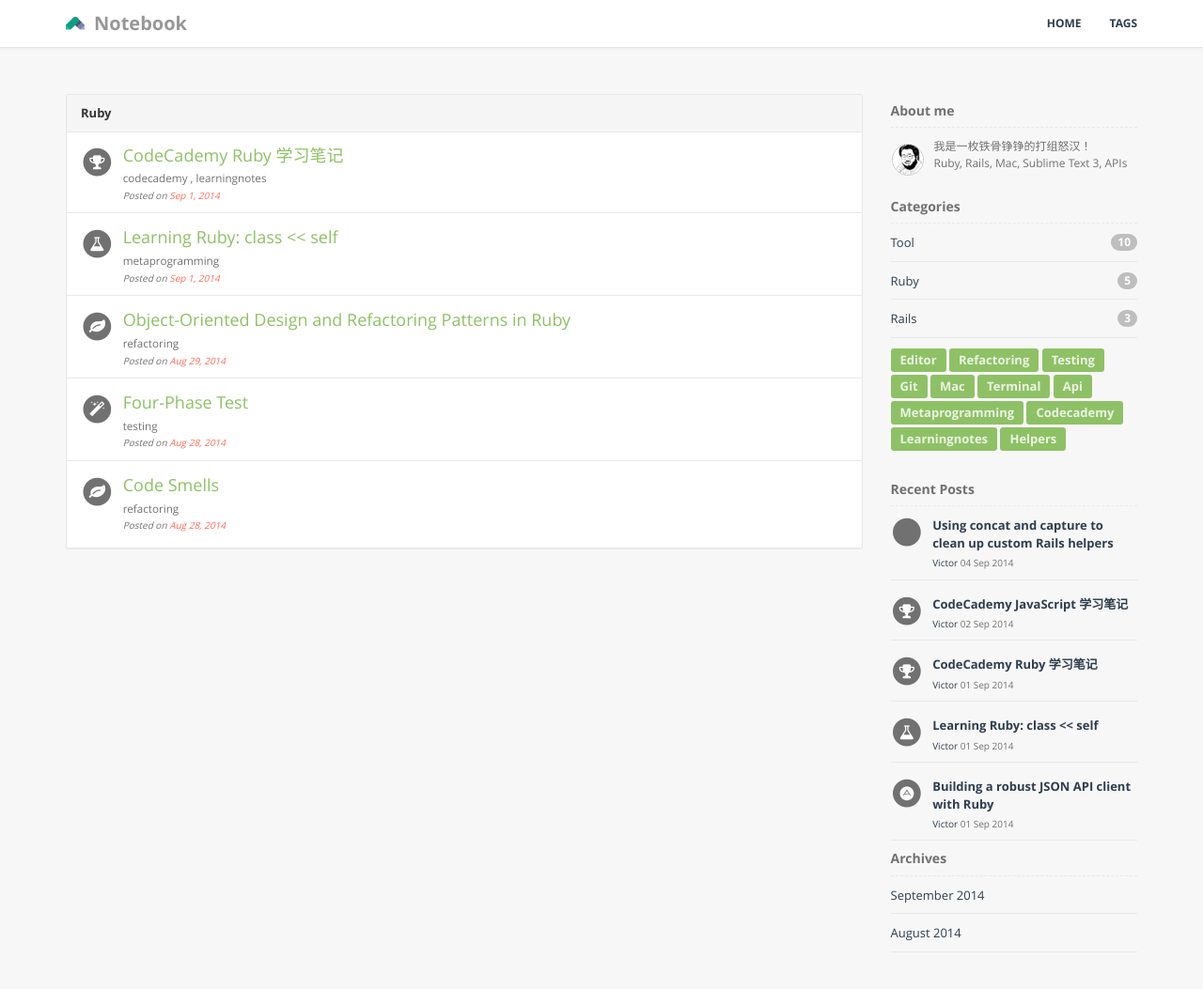
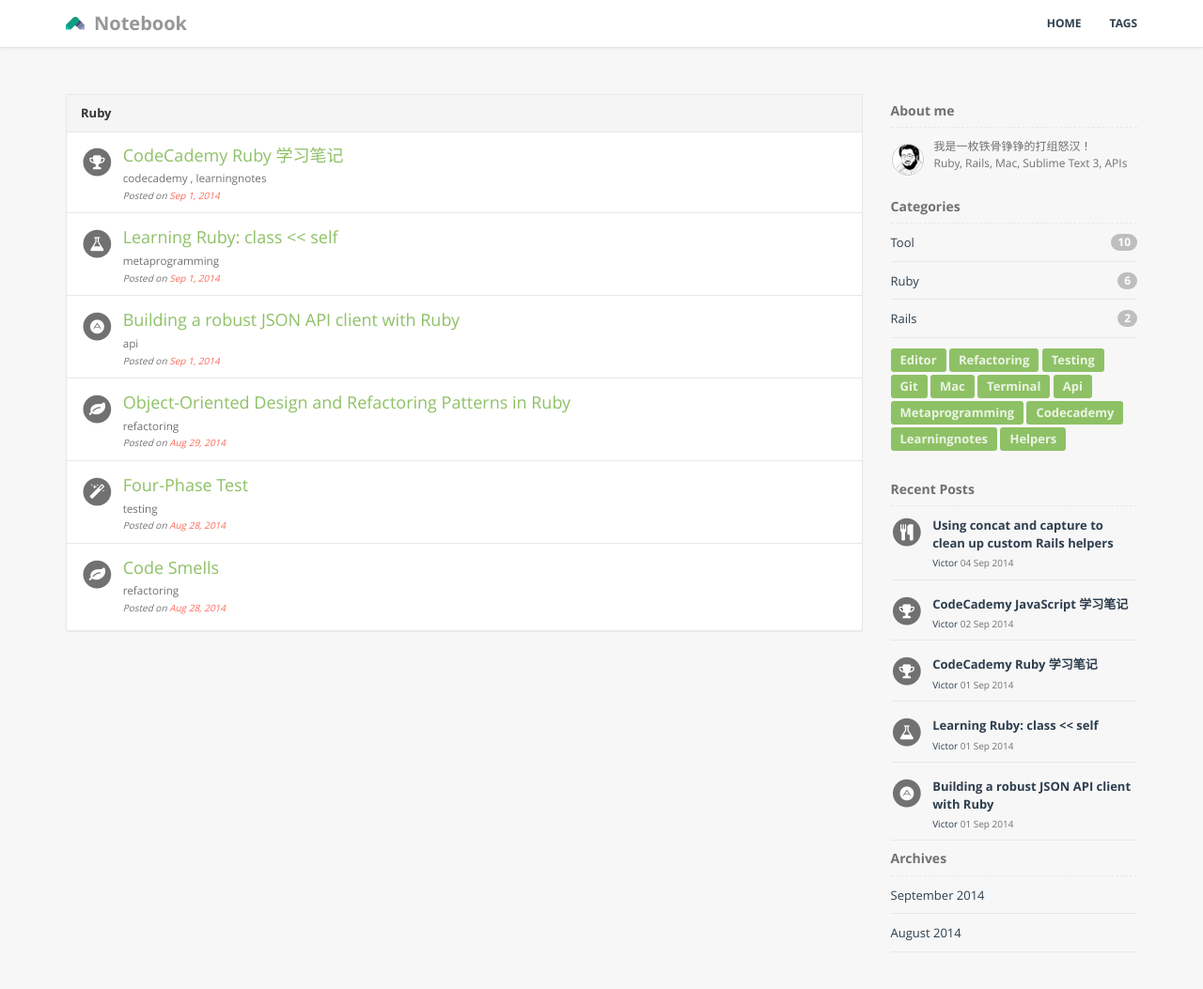
Before and after one commit to GiaoGiaoCat/GiaoGiaoCat.github.io, a Jekyll site: the page built from categories/ruby/index.html, in a window 1280 px wide and 1055 px high. Shown: the whole window at 94% size. Built offline with Jekyll 4.4.1, drawn with Linux system fonts in a browser that asks for light colours; Markdown is read by kramdown in place of the engine named in the settings.

Commit message:
显示辅助方法的图标

```diff
--- a/_includes/display_icon.html
+++ b/_includes/display_icon.html
@@ -19,6 +19,8 @@
       <i class="fa fa-flask fa-stack-1x text-white"></i>
     {% elsif post.tags contains 'learningnotes' %}
       <i class="fa fa-trophy fa-stack-1x text-white"></i>
+    {% elsif post.tags contains 'helpers' %}
+      <i class="fa fa-cutlery fa-stack-1x text-white"></i>
     {% endif %}
   </span>
 </div>
--- a/_posts/201409/2014-09-01-Building-a-robust-JSON-API-client-with-Ruby.md
+++ b/_posts/201409/2014-09-01-Building-a-robust-JSON-API-client-with-Ruby.md
@@ -2,7 +2,7 @@
 layout: post
 title:  "Building a robust JSON API client with Ruby"
 date:   2014-09-01 12:10:00
-categories: rails
+categories: ruby
 tags: api
 author: "Victor"
 ---
```
Also changed, not shown: _posts/201409/2014-09-04-Using-concat-and-capture-to-clean-up-custom-Rails-helpers.md (+1 -1 lines).
